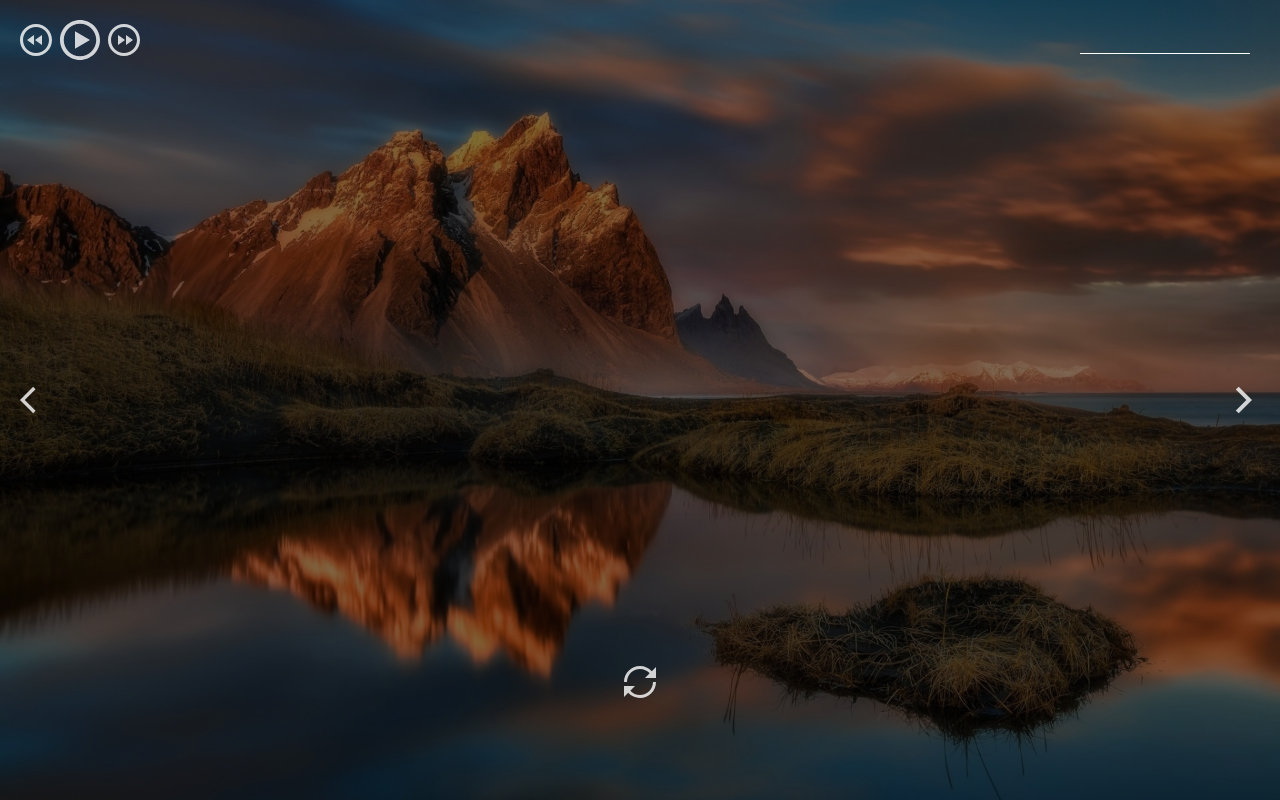
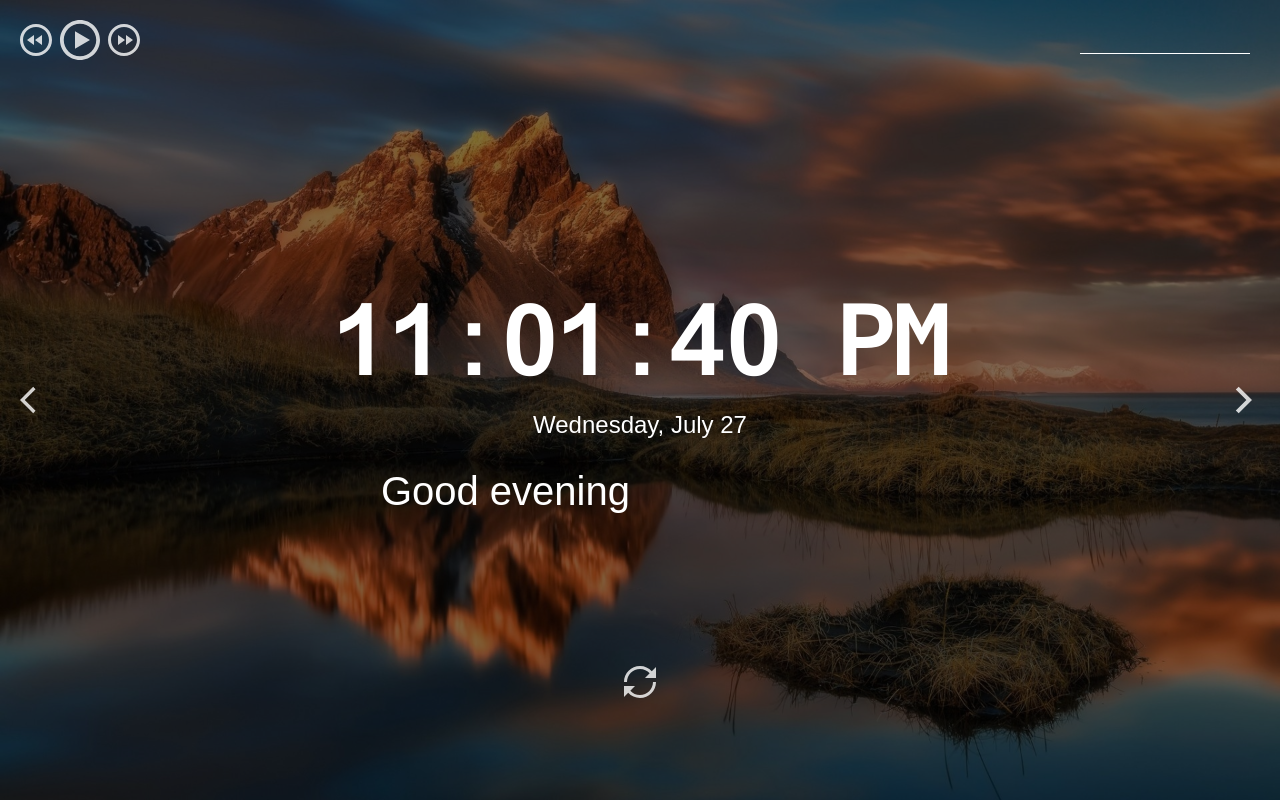
Before and after one commit to sergei00026/momentum, a plain HTML site: page index.html in a window 1280 px wide. Drawn offline with Linux system fonts and the light colour scheme.

Commit message:
feat: calendar and time

```diff
--- a/index.html
+++ b/index.html
@@ -49,7 +49,8 @@
 				<div class="author"></div>
 			</div>
 		</footer>
-		<script src="js/script.js"></script>
-		<script type="module" src="js/date.js"></script>
+		<script type="module" src="js/script.js"></script>
+		<script type="module" src="js/dateTime.mjs"></script>
+		<script type="module" src="js/greeting.mjs"></script>
 	</body>
 </html>
--- a/js/date.js
+++ /dev/null
@@ -1,6 +0,0 @@
-// export function dateTime() {
-// 	console.log('1111111111111');
-// 	let aaa = 42;
-// }
-
-export const name = 'square';
--- /dev/null
+++ b/js/dateTime.mjs
@@ -0,0 +1,27 @@
+const time = document.querySelector('.time');
+const mounth = document.querySelector('.date');
+
+
+
+
+function showTime() {
+	const date = new Date();
+	const dateTime = date.toLocaleTimeString();
+
+	time.textContent = dateTime;
+	setTimeout(showTime, 1000);
+
+}
+function showDate() {
+	const date = new Date();
+	const options = { weekday: 'long', month: 'long', day: 'numeric' };
+	const dateDay = date.toLocaleDateString('en-US', options);
+
+	mounth.textContent = dateDay;
+	setTimeout(showDate, 1000 * 60 * 60);
+
+
+}
+
+
+export { time, showTime, showDate };
--- /dev/null
+++ b/js/greeting.mjs
@@ -0,0 +1,21 @@
+import { showTime, showDate } from "./dateTime.mjs";
+const greetingText = document.querySelector('.greeting');
+
+//  возвращающую время суток (morning, day, evening, night) в зависимости от текущего времени
+function getTimeOfDay() {
+	const date = new Date();
+	const hours = date.getHours();
+	const timeOfDay = ['morning', 'day', 'evening', 'night'];
+	if (hours >= 4 && hours <= 11) {
+		greetingText.textContent = `Good ${timeOfDay[0]}`;
+	} else if (hours >= 12 && hours <= 16) {
+		greetingText.textContent = `Good ${timeOfDay[1]}`;
+	} else if (hours >= 17 && hours <= 23) {
+		greetingText.textContent = `Good ${timeOfDay[2]}`;
+	} else if (hours >= 0 && hours <= 3) {
+		greetingText.textContent = `Good ${timeOfDay[3]}`;
+	}
+}
+
+
+export { getTimeOfDay };
--- a/js/script.js
+++ b/js/script.js
@@ -1,3 +1,5 @@
-import { name } from "./date.js";
-// dateTime();
-console.log(name);
+import { showTime, showDate } from "./dateTime.mjs";
+import { getTimeOfDay } from "./greeting.mjs";
+showTime();
+showDate();
+getTimeOfDay();
```
